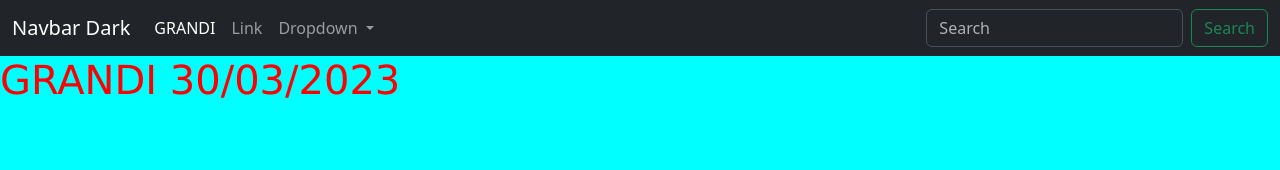
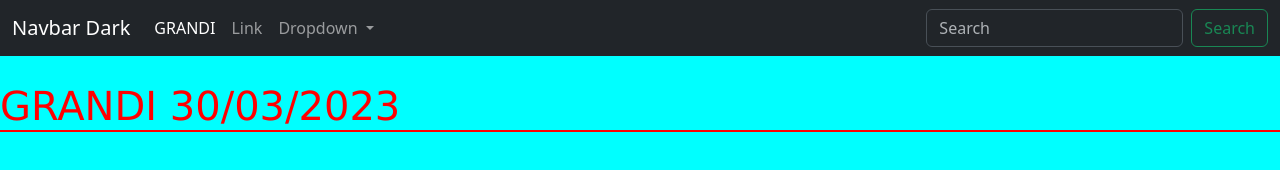
Before and after one commit to RiccardoGrandi/Grandi-Compito1, a plain HTML site: page index.html in a window 1280 px wide. Drawn offline with nearby package versions, Linux system fonts and the light colour scheme.

Commit message:
edit styles.css

```diff
--- a/css/styles.css
+++ b/css/styles.css
@@ -1,6 +1,8 @@
 .titolo{
     color: red;
     font-family: 'Lucida Sans', 'Lucida Sans Regular', 'Lucida Grande', 'Lucida Sans Unicode', Geneva, Verdana, sans-serif;
+    border-bottom: 2px solid red;
+    margin-top: 2%;
 }
 
 .classe{
```
